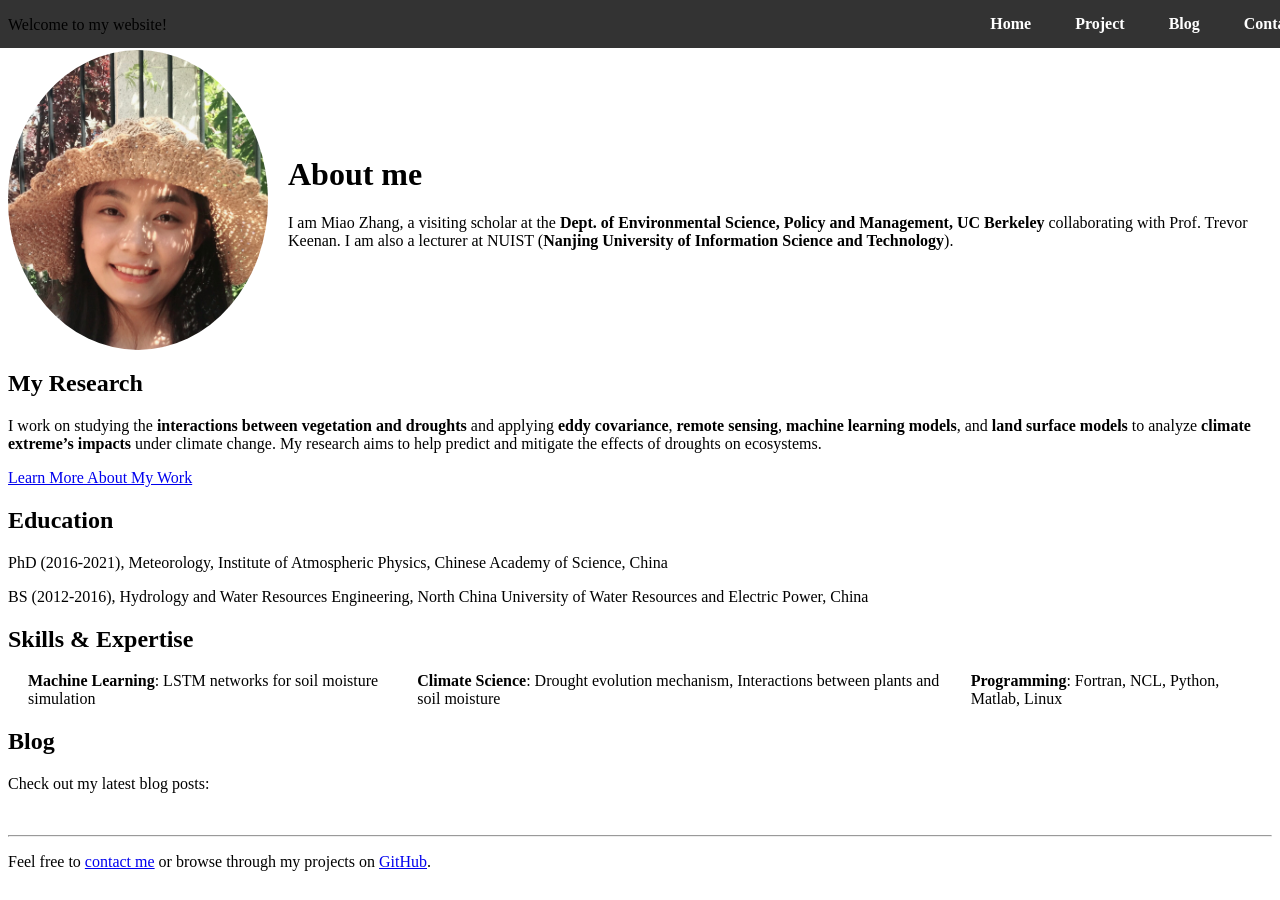
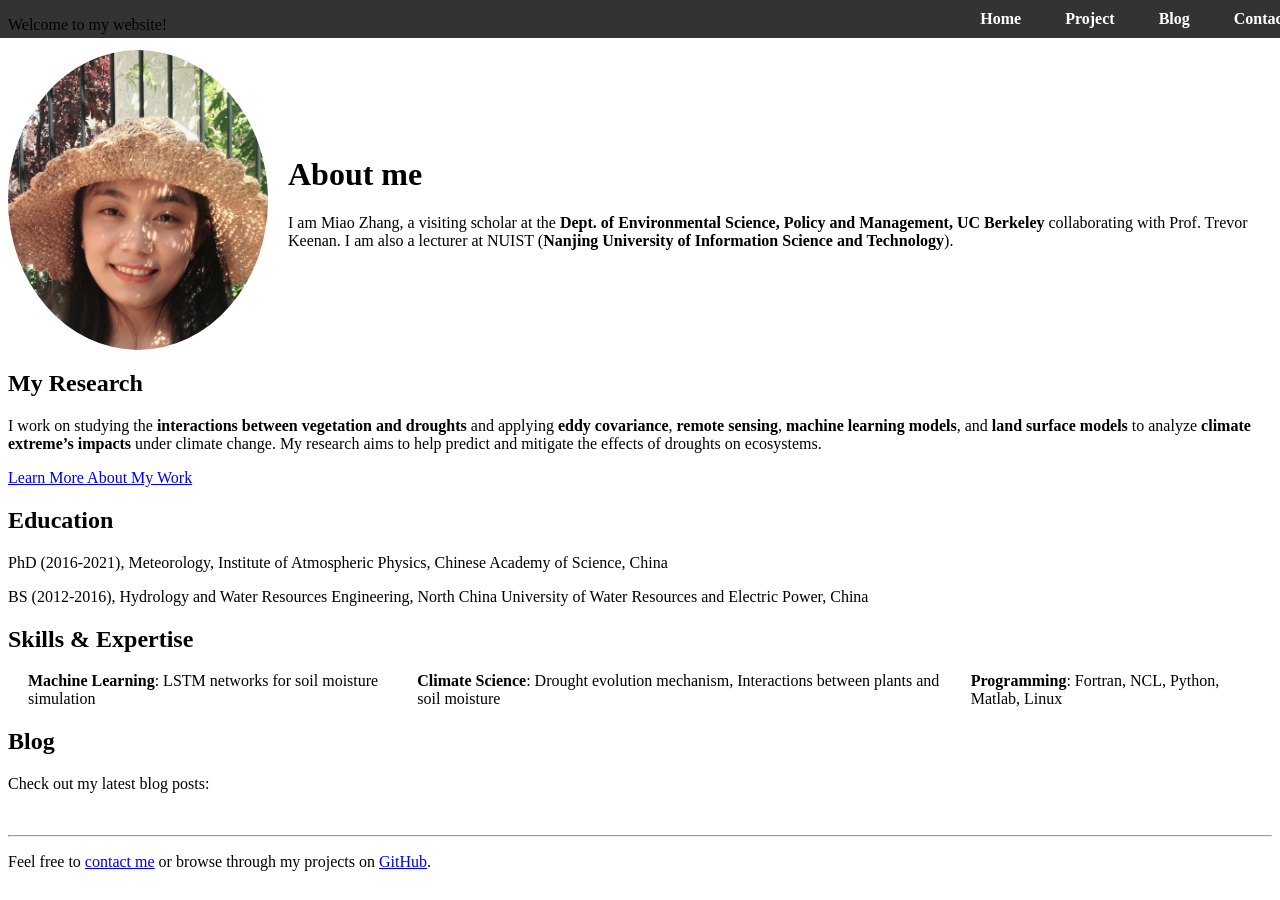
Before and after one commit to miaozhang2025/miaozhang2025.github.io, a Jekyll site: the page built from index.md, in a window 1280 px wide. Built offline with Jekyll 4.4.1, drawn with Linux system fonts in a browser that asks for light colours.

Commit message:
Update custom.css

```diff
--- a/assets/css/custom.css
+++ b/assets/css/custom.css
@@ -6,7 +6,7 @@ header {
   left: 0;
   background-color: rgba(0, 0, 0, 0.8); /* Optional: a background color for the header */
   width: 100%;
-  padding: 15px 30px;
+  padding: 10px 20px;
   z-index: 1000; /* Ensures the header stays above other content */
 }
 
```
